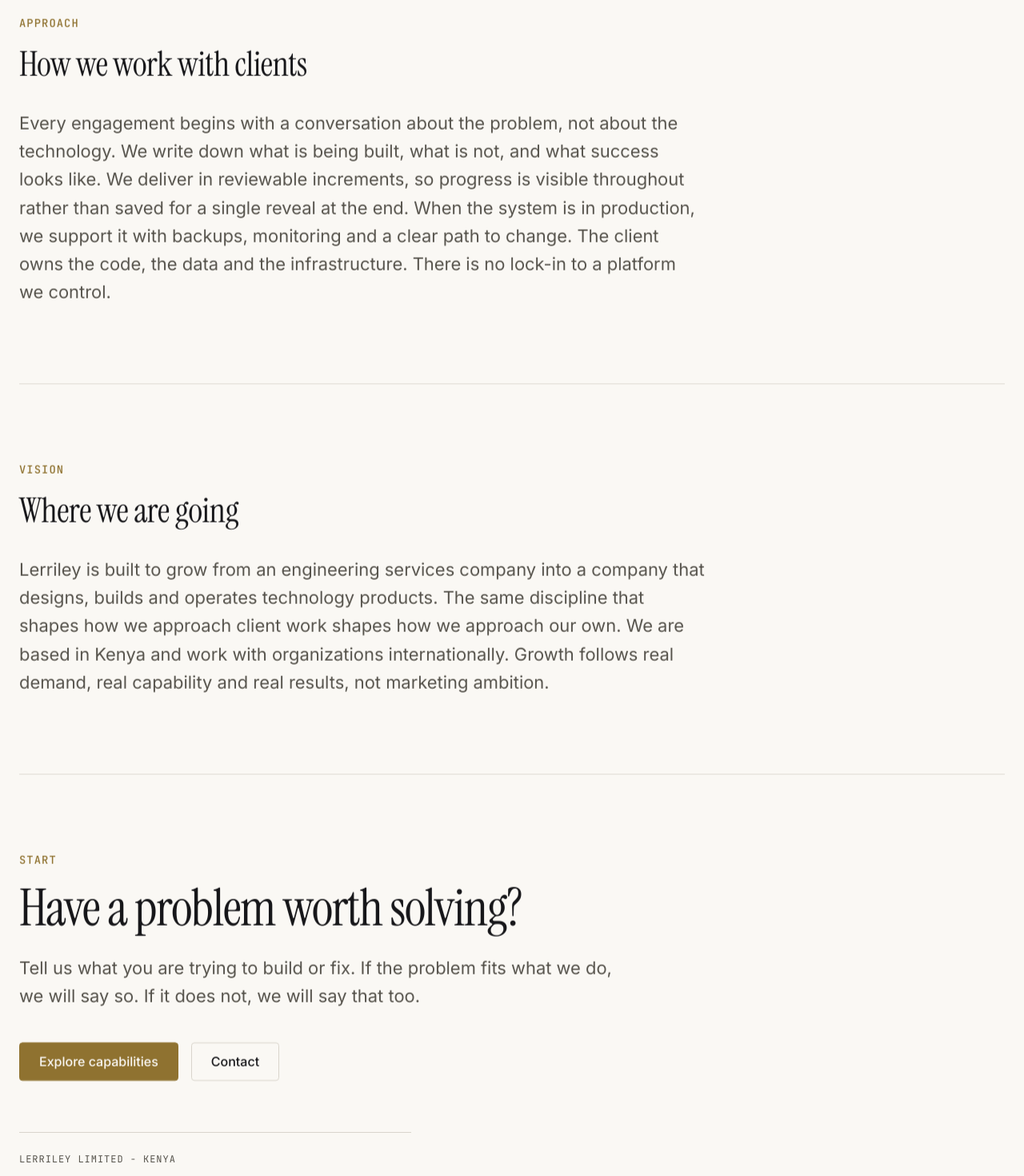
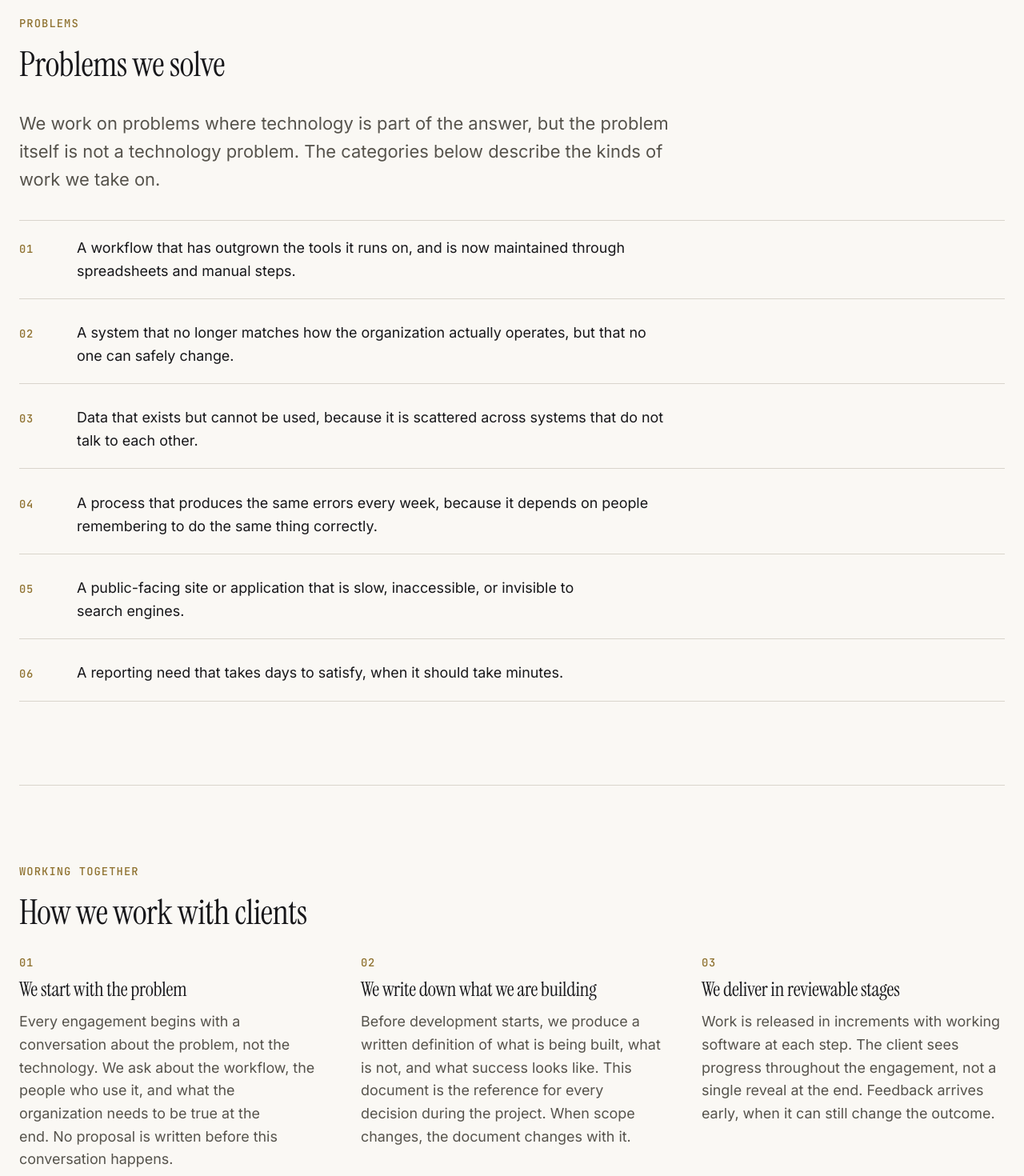
Before and after one commit to Lerrick005/LERRILEY-LIMITED-WEBSITE, a Next.js app: page /company in a window 1280 px wide. Shown: the part 1560-3030 px from the top of the page at 80% size. Built offline with nearby package versions, Linux system fonts and the light colour scheme; no server answers.

Commit message:
Deepen company page with problems and client working sections

```diff
--- a/app/company/page.module.css
+++ b/app/company/page.module.css
@@ -150,3 +150,50 @@
   max-width: 340px;
   margin: 0 auto;
 }
+
+/* --- Section lead ------------------------------------------------------- */
+
+.sectionLead {
+  font-size: var(--fs-lead);
+  line-height: var(--lh-body);
+  color: var(--text-secondary);
+  margin: 0 0 var(--s-8) 0;
+  max-width: 62ch;
+  text-wrap: pretty;
+}
+
+/* --- Problems list ------------------------------------------------------ */
+
+.problemList {
+  list-style: none;
+  padding: 0;
+  margin: 0;
+  border-top: 1px solid var(--border);
+}
+
+.problemItem {
+  display: grid;
+  grid-template-columns: 3.5rem 1fr;
+  gap: var(--s-4);
+  padding: var(--s-5) 0;
+  border-bottom: 1px solid var(--border);
+  align-items: baseline;
+}
+
+.problemIndex {
+  font-family: var(--font-mono);
+  font-size: var(--fs-eyebrow);
+  font-weight: 500;
+  letter-spacing: 0.06em;
+  color: var(--accent);
+  line-height: 1;
+}
+
+.problemText {
+  font-size: var(--fs-body);
+  line-height: var(--lh-body);
+  color: var(--text);
+  margin: 0;
+  max-width: 66ch;
+  text-wrap: pretty;
+}
--- a/app/company/page.tsx
+++ b/app/company/page.tsx
@@ -53,6 +53,48 @@ export default function CompanyPageRoute() {
 
       <section
         className={styles.section}
+        aria-labelledby="problems-title"
+        data-reveal
+      >
+        <p className={styles.sectionEyebrow}>Problems</p>
+        <h2 id="problems-title" className={styles.sectionTitle}>
+          {companyPage.problemsHeading}
+        </h2>
+        <p className={styles.sectionLead}>{companyPage.problemsLead}</p>
+        <ul className={styles.problemList} data-reveal-stagger>
+          {companyPage.problems.map((problem, i) => (
+            <li key={i} className={styles.problemItem} data-reveal>
+              <span className={styles.problemIndex}>
+                {String(i + 1).padStart(2, "0")}
+              </span>
+              <p className={styles.problemText}>{problem}</p>
+            </li>
+          ))}
+        </ul>
+      </section>
+
+      <section
+        className={styles.section}
+        aria-labelledby="working-title"
+        data-reveal
+      >
+        <p className={styles.sectionEyebrow}>Working together</p>
+        <h2 id="working-title" className={styles.sectionTitle}>
+          {companyPage.workingHeading}
+        </h2>
+        <ol className={styles.beliefList} data-reveal-stagger>
+          {companyPage.working.map((step) => (
+            <li key={step.number} className={styles.beliefItem} data-reveal>
+              <span className={styles.beliefNumber}>{step.number}</span>
+              <h3 className={styles.beliefTitle}>{step.title}</h3>
+              <p className={styles.beliefBody}>{step.body}</p>
+            </li>
+          ))}
+        </ol>
+      </section>
+
+      <section
+        className={styles.section}
         aria-labelledby="approach-title"
         data-reveal
       >
--- a/content/company-page.ts
+++ b/content/company-page.ts
@@ -5,9 +5,7 @@ import { z } from "zod";
  *
  * Everything on this page is a description of what Lerriley IS, BELIEVES,
  * or INTENDS. There is no history, no founding story, no team, no awards,
- * no client names, no statistics. Those require verified facts that do not
- * exist yet. If they become available, they are added in a separate
- * verified content block, not woven into the copy here.
+ * no client names, no statistics.
  */
 
 export const CompanyPageSchema = z.object({
@@ -17,6 +15,22 @@ export const CompanyPageSchema = z.object({
 
   beliefsHeading: z.string().min(4).max(80),
   beliefs: z
+    .array(
+      z.object({
+        number: z.string().regex(/^\d{2}$/),
+        title: z.string().min(2).max(60),
+        body: z.string().min(40).max(320),
+      }),
+    )
+    .min(3)
+    .max(6),
+
+  problemsHeading: z.string().min(4).max(80),
+  problemsLead: z.string().min(40).max(300),
+  problems: z.array(z.string().min(20).max(300)).min(3).max(8),
+
+  workingHeading: z.string().min(4).max(80),
+  working: z
     .array(
       z.object({
         number: z.string().regex(/^\d{2}$/),
@@ -68,7 +82,43 @@ export const companyPage: CompanyPage = CompanyPageSchema.parse({
     },
   ],
 
-  approachHeading: "How we work with clients",
+  problemsHeading: "Problems we solve",
+  problemsLead:
+    "We work on problems where technology is part of the answer, but the problem itself is not a technology problem. The categories below describe the kinds of work we take on.",
+  problems: [
+    "A workflow that has outgrown the tools it runs on, and is now maintained through spreadsheets and manual steps.",
+    "A system that no longer matches how the organization actually operates, but that no one can safely change.",
+    "Data that exists but cannot be used, because it is scattered across systems that do not talk to each other.",
+    "A process that produces the same errors every week, because it depends on people remembering to do the same thing correctly.",
+    "A public-facing site or application that is slow, inaccessible, or invisible to search engines.",
+    "A reporting need that takes days to satisfy, when it should take minutes.",
+  ],
+
+  workingHeading: "How we work with clients",
+  working: [
+    {
+      number: "01",
+      title: "We start with the problem",
+      body: "Every engagement begins with a conversation about the problem, not the technology. We ask about the workflow, the people who use it, and what the organization needs to be true at the end. No proposal is written before this conversation happens.",
+    },
+    {
+      number: "02",
+      title: "We write down what we are building",
+      body: "Before development starts, we produce a written definition of what is being built, what is not, and what success looks like. This document is the reference for every decision during the project. When scope changes, the document changes with it.",
+    },
+    {
+      number: "03",
+      title: "We deliver in reviewable stages",
+      body: "Work is released in increments with working software at each step. The client sees progress throughout the engagement, not a single reveal at the end. Feedback arrives early, when it can still change the outcome.",
+    },
+    {
+      number: "04",
+      title: "The client owns what we build",
+      body: "Code, data, and infrastructure belong to the client. There is no proprietary platform, no licence fee, and no lock-in. Documentation is delivered alongside the system, and the client's team can take over maintenance at any point.",
+    },
+  ],
+
+  approachHeading: "Our engineering approach",
   approach:
     "Every engagement begins with a conversation about the problem, not about the technology. We write down what is being built, what is not, and what success looks like. We deliver in reviewable increments, so progress is visible throughout rather than saved for a single reveal at the end. When the system is in production, we support it with backups, monitoring and a clear path to change. The client owns the code, the data and the infrastructure. There is no lock-in to a platform we control.",
 
```
